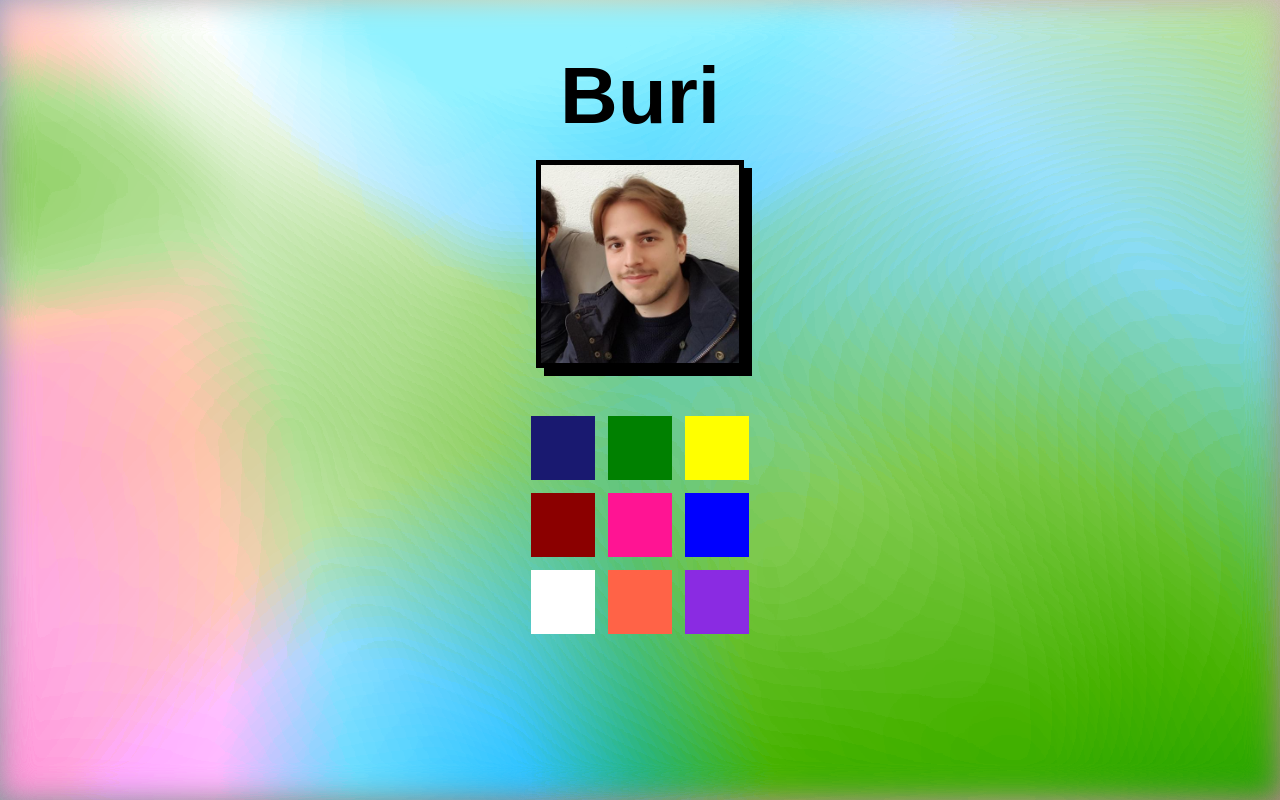
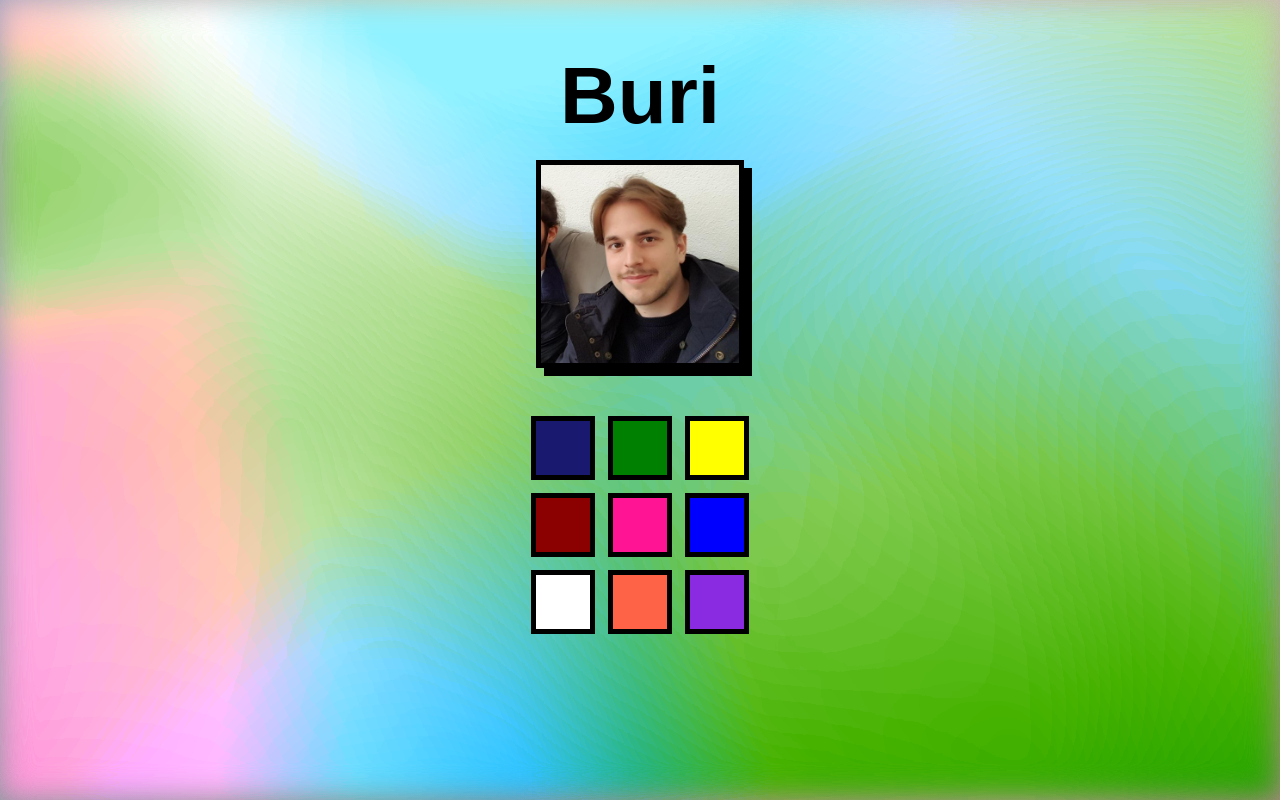
Before and after one commit to youngburi/homepage, a Next.js app: page / in a window 1280 px wide. Built offline with nearby package versions, Linux system fonts and the light colour scheme.

Commit message:
more adjustments

```diff
--- a/components/squares/square.tsx
+++ b/components/squares/square.tsx
@@ -24,7 +24,8 @@ export const Square = ({
       width="4rem"
       bg={color}
       transition="200ms ease-in-out"
-      boxShadow={`${position[0] * 2}rem ${position[1] * 2}rem black`}
+      boxShadow={`${position[0] * 1.8}rem ${position[1] * 1.2}rem black`}
+      border="5px solid black"
     ></Box>
   );
 };
```
